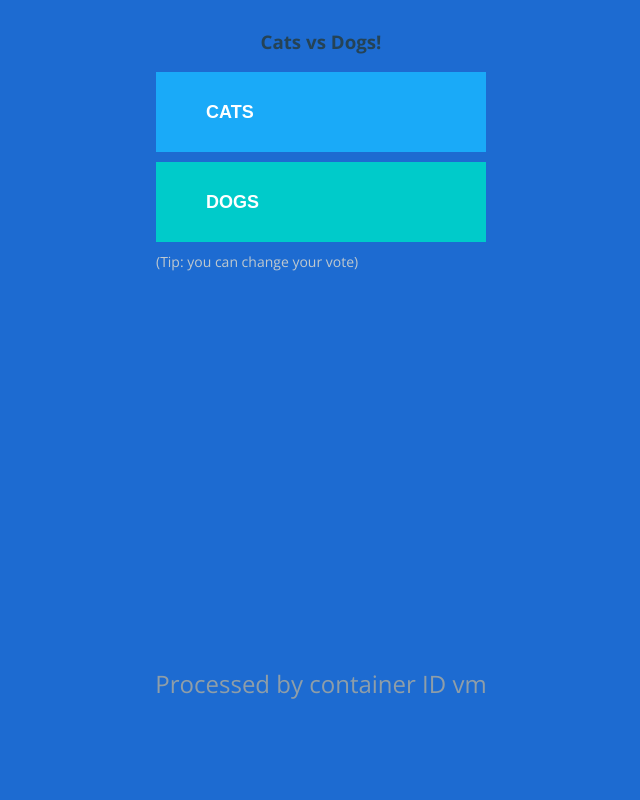
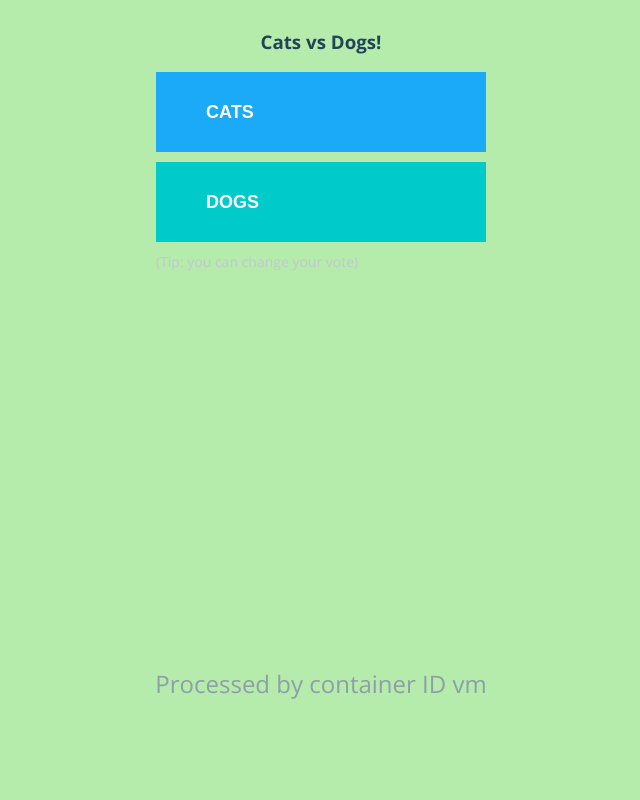
Before and after one commit to ahortalq/vote, a Flask app: page / in a window 1280 px wide. Shown: the whole page, without its empty margins (319-959 px from the left). Run offline with Flask 2, Linux system fonts and the light colour scheme; some libraries are stand-ins or nearby versions.

```diff
--- a/static/stylesheets/style.css
+++ b/static/stylesheets/style.css
@@ -6,7 +6,7 @@
 html,body{
   margin: 0;
   padding: 0;
-  background-color: #1d6bd1;
+  background-color: #b5ebab;
   height: 100vh;
   font-family: 'Open Sans';
 }
```
